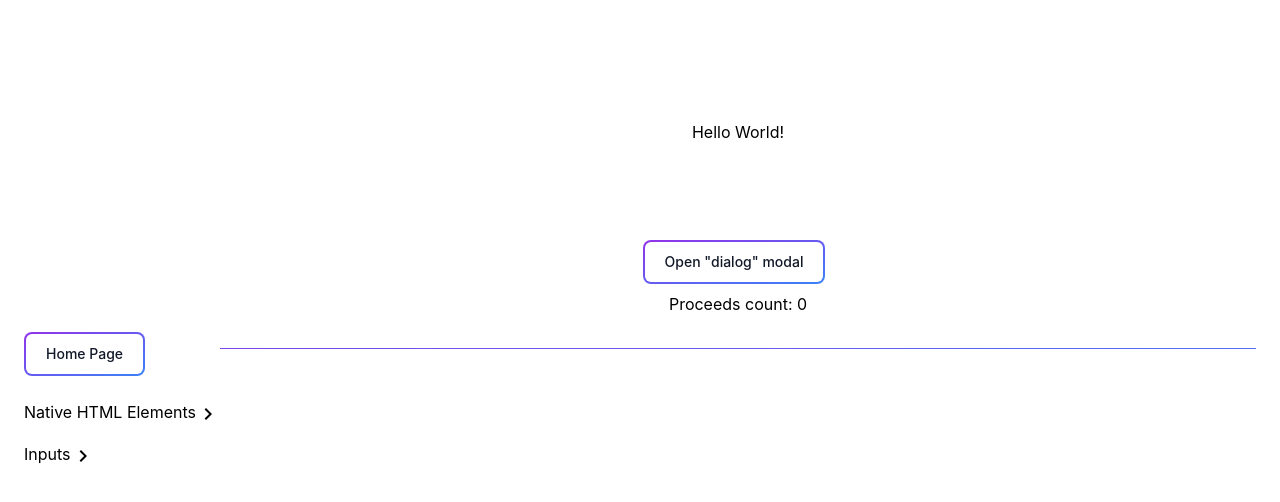
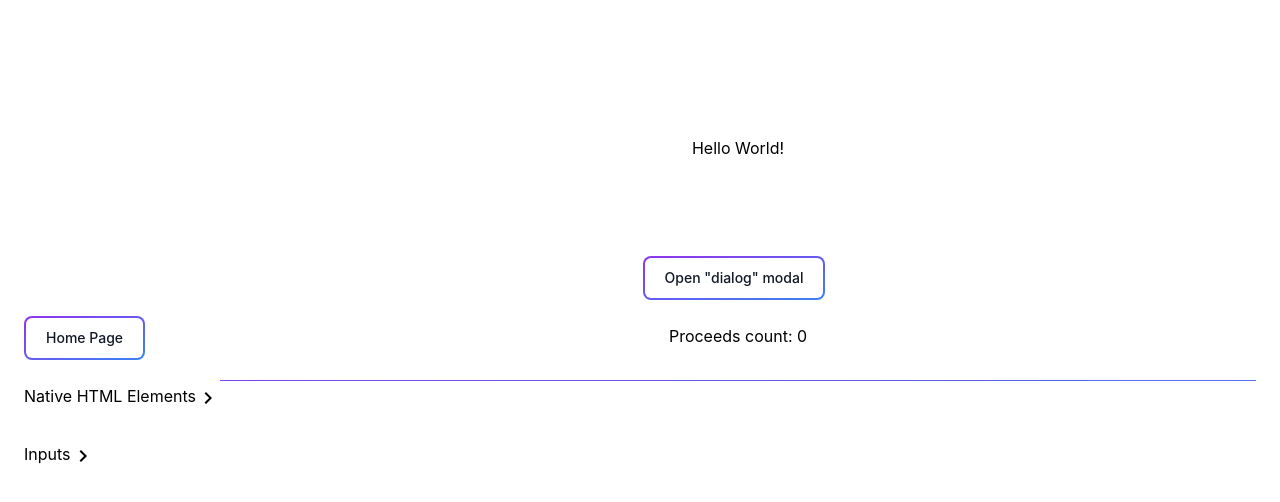
Before and after one commit to Rrroman/knowledge-base, a React (Vite) app: page /native-elements/dialogs in a window 1280 px wide. Shown: the top 502 px of the page. Built offline with nearby package versions, Linux system fonts and the light colour scheme.

Commit message:
Add lobotomized owl margin, minor changes

```diff
--- a/src/App.tsx
+++ b/src/App.tsx
@@ -18,8 +18,8 @@ import {
 //   createRoutesFromElements(
 //     <Route path='/' element={<Root />}>
 //       <Route element={<NativeElements />}>
-//         <Route index path='dialog' element={<Dialog />} />
-//         <Route path='datalist' element={<Datalist />} />
+//         <Route index path='dialogs' element={<Dialogs />} />
+//         <Route path='datalists' element={<Datalists />} />
 //         <Route path='color-picker' element={<ColorPicker />} />
 //         <Route path='progress-bar' element={<ProgressBar />} />
 //         <Route path='open-graph' element={<OpenGraph />} />
--- a/src/components/Layout/Sidebar/Sidebar.tsx
+++ b/src/components/Layout/Sidebar/Sidebar.tsx
@@ -55,7 +55,7 @@ function Sidebar() {
                       <NavLink
                         to={element.path}
                         className='inline-block w-full'
-                        tabIndex={isHidden ? -1 : 0}
+                        tabIndex={isHidden || element.hidden ? -1 : 0}
                       >
                         {element.name}
                       </NavLink>
--- a/src/components/UI/Datalist/Datalist.tsx
+++ b/src/components/UI/Datalist/Datalist.tsx
@@ -25,7 +25,7 @@ function Datalist() {
         </datalist>
       </div>
 
-      <p>
+      <p className='text-red-400'>
         Conclusion: isn't good to use native datalist due to uncontrolled styles
         of options
       </p>
@@ -34,3 +34,5 @@ function Datalist() {
 }
 
 export { Datalist };
+
+// https://youtu.be/iX_QyjdctsQ
--- a/src/components/UI/Dialog/Dialog.tsx
+++ b/src/components/UI/Dialog/Dialog.tsx
@@ -64,7 +64,7 @@ function Dialog({ title, isOpened, onProceed, onClose, children }: Props) {
       >
         <h3>{title}</h3>
         {children}
-        <div className='mt-4 flex gap-4'>
+        <div className='flex gap-4'>
           <button
             className='rounded bg-blue-500 px-4 py-2 text-white hover:bg-blue-600'
             onClick={proceedAndClose}
--- a/src/index.css
+++ b/src/index.css
@@ -5,3 +5,10 @@
 :root {
   font-family: Inter, system-ui, Avenir, Helvetica, Arial, sans-serif;
 }
+
+/** https://alistapart.com/article/axiomatic-css-and-lobotomized-owls/
+* Lobotomized Owl selector to add spacing system
+*/
+* + * {
+  margin-top: 1em;
+}
--- a/src/pages/Dialogs/Dialogs.tsx
+++ b/src/pages/Dialogs/Dialogs.tsx
@@ -31,7 +31,7 @@ function Dialogs() {
       >
         <p>To close: click Close, press Escape, or click outside.</p>
       </Dialog>
-      <p className='text-center'>Proceeds count: {count}</p>
+      <p className='mt-4 text-center'>Proceeds count: {count}</p>
       <Separator />
     </div>
   );
```
